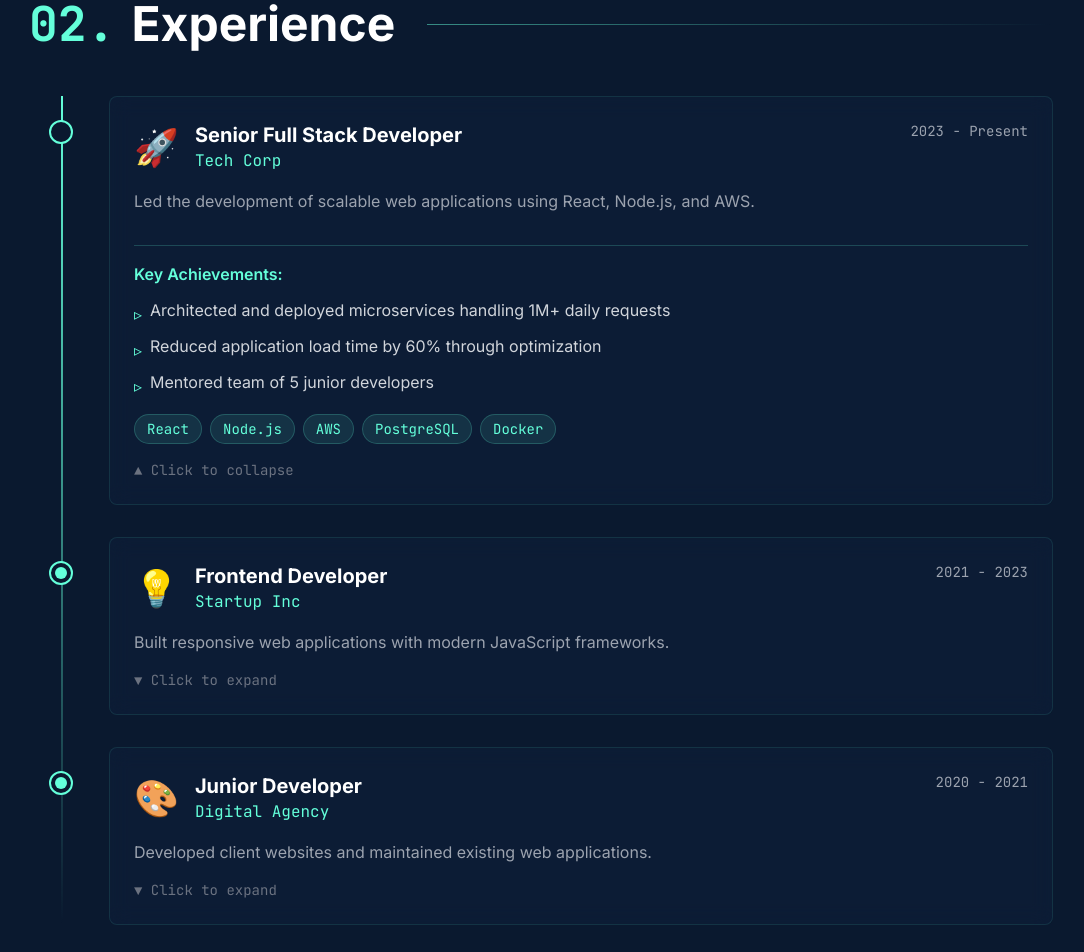
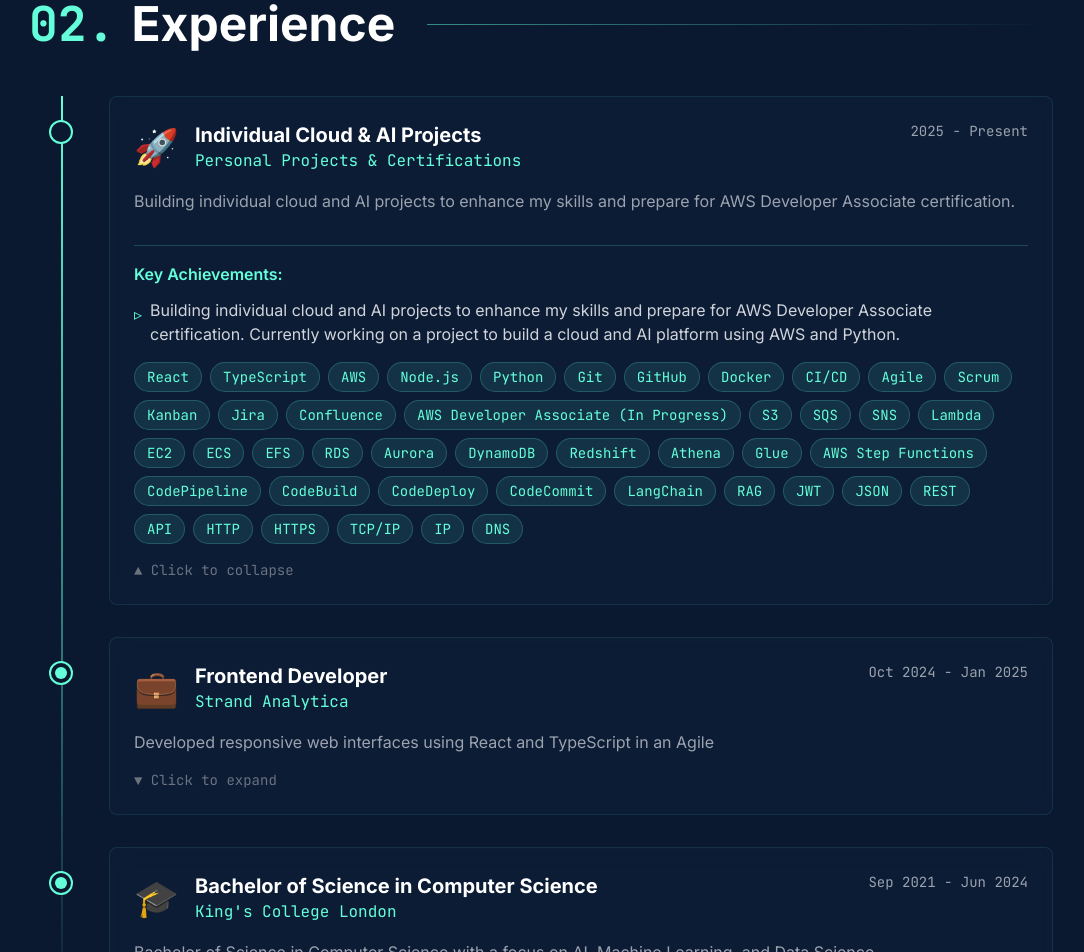
Before and after one commit to egepakten/portfolio-website, a React (Vite) app: page / in a window 1280 px wide. Shown: the part 1680-2632 px from the top of the page, without its empty margins (139-1223 px from the left). Built offline with nearby package versions, Linux system fonts and the light colour scheme.

Commit message:
update: Informations in About and Experience

```diff
--- a/src/components/About.jsx
+++ b/src/components/About.jsx
@@ -7,22 +7,24 @@
 
   const terminalLines = [
     "$ whoami",
-    "> Full-Stack Developer | Creative Coder",
+    "> Junior Software Engineer | Cloud & DevOps Enthusiast",
     "",
     "$ cat bio.txt",
-    "> I'm a passionate developer who loves turning complex problems",
-    "> into simple, beautiful, and intuitive solutions. With a strong",
-    "> foundation in modern web technologies, I specialize in creating",
-    "> seamless user experiences that make an impact.",
+    "> Computer Science graduate from King's College London specializing in",
+    "> cloud engineering and full-stack development. After working as a Frontend",
+    "> Developer at Strand Analytica, I discovered my passion for cloud",
+    "> architecture and DevOps. Currently building WiseUni - a full-stack SaaS",
+    "> platform using AWS - while preparing for AWS Developer Associate",
+    "> certification.",
     "",
     "$ ls skills/",
-    "> Frontend Development  ████████████ 100%",
-    "> Backend Architecture  ██████████░░  85%",
-    "> UI/UX Design          █████████░░░  75%",
-    "> Cloud Infrastructure ████████░░░░  65%",
+    "> React & TypeScript    ████████████ 100%",
+    "> AWS Cloud Services    ██████████░░ 80%",
+    "> Cloud Infrastructure  ████████░░░░  65%",
+    "> DevOps Tools          █████████░░░  75%",
     "",
     "$ echo $INTERESTS",
-    "> [ Open Source, AI/ML, Web3, Creative Coding ]",
+    "> [ Full-Stack Development, AI/ML, Web3, Agentic RAG Systems ]",
   ];
 
   useEffect(() => {
@@ -86,8 +88,8 @@
           {/* Additional Info Cards */}
           <div className="grid grid-cols-1 md:grid-cols-3 gap-6 mt-8">
             {[
-              { number: "50+", label: "Projects Completed" },
-              { number: "5+", label: "Years Experience" },
+              { number: "6+", label: "Projects Completed" },
+              { number: "4+", label: "Years Experience with Coding" },
               { number: "100%", label: "Commitment" },
             ].map((stat, index) => (
               <motion.div
--- a/src/components/Contact.jsx
+++ b/src/components/Contact.jsx
@@ -6,10 +6,10 @@
     {
       name: "LinkedIn",
       icon: "💼",
-      url: "https://linkedin.com/in/yourprofile",
+      url: "https://www.linkedin.com/in/kerem-pakten/",
     },
-    { name: "Twitter", icon: "🐦", url: "https://twitter.com/yourhandle" },
-    { name: "Email", icon: "📧", url: "mailto:egepakten@example.com" },
+
+    { name: "Email", icon: "📧", url: "mailto:egepakten@icloud.com" },
   ];
 
   const handleDownloadCV = () => {
@@ -78,7 +78,7 @@
                 <p className="font-mono text-accent-cyan mb-2">$ status</p>
                 <p className="text-gray-400">
                   <span className="inline-block w-2 h-2 bg-green-500 rounded-full mr-2 animate-pulse" />
-                  Available for freelance work
+                  Available Immediately
                 </p>
               </div>
             </div>
--- a/src/components/Experience.jsx
+++ b/src/components/Experience.jsx
@@ -6,46 +6,119 @@
 
   const experiences = [
     {
-      company: "Tech Corp",
-      position: "Senior Full Stack Developer",
-      period: "2023 - Present",
+      company: "Personal Projects & Certifications",
+      position: "Individual Cloud & AI Projects",
+      period: "2025 - Present",
       logo: "🚀",
       description:
-        "Led the development of scalable web applications using React, Node.js, and AWS.",
+        "Building individual cloud and AI projects to enhance my skills and prepare for AWS Developer Associate certification.",
       achievements: [
-        "Architected and deployed microservices handling 1M+ daily requests",
-        "Reduced application load time by 60% through optimization",
-        "Mentored team of 5 junior developers",
+        "Building individual cloud and AI projects to enhance my skills and prepare for AWS Developer Associate certification. Currently working on a project to build a cloud and AI platform using AWS and Python.",
       ],
-      technologies: ["React", "Node.js", "AWS", "PostgreSQL", "Docker"],
+      technologies: [
+        "React",
+        "TypeScript",
+        "AWS",
+        "Node.js",
+        "Python",
+        "Git",
+        "GitHub",
+        "Docker",
+        "CI/CD",
+        "Agile",
+        "Scrum",
+        "Kanban",
+        "Jira",
+        "Confluence",
+        "AWS Developer Associate (In Progress)",
+        "S3",
+        "SQS",
+        "SNS",
+        "Lambda",
+        "EC2",
+        "ECS",
+        "EFS",
+        "RDS",
+        "Aurora",
+        "DynamoDB",
+        "Redshift",
+        "Athena",
+        "Glue",
+        "AWS Step Functions",
+        "CodePipeline",
+        "CodeBuild",
+        "CodeDeploy",
+        "CodeCommit",
+        "LangChain",
+        "RAG",
+        "JWT",
+        "JSON",
+        "REST",
+        "API",
+        "HTTP",
+        "HTTPS",
+        "TCP/IP",
+        "IP",
+        "DNS",
+      ],
     },
     {
-      company: "Startup Inc",
+      company: "Strand Analytica  ",
       position: "Frontend Developer",
-      period: "2021 - 2023",
-      logo: "💡",
+      period: "Oct 2024 - Jan 2025  ",
+      location: "London, UK",
+      logo: "💼",
       description:
-        "Built responsive web applications with modern JavaScript frameworks.",
+        "Developed responsive web interfaces using React and TypeScript in an Agile",
       achievements: [
-        "Implemented design system used across 10+ products",
-        "Improved conversion rate by 45% through UX improvements",
-        "Integrated third-party APIs and payment systems",
+        "Integrated frontend with AWS-hosted services and contributed to ",
+        "client-facing website deployment. Used Chakra UI for component styling and ",
+        "worked with Jira-based workflows.",
       ],
-      technologies: ["Vue.js", "TypeScript", "Tailwind CSS", "Firebase"],
+      technologies: [
+        "React",
+        "TypeScript",
+        "Tailwind CSS",
+        "Chakra UI",
+        "Jira",
+        "AWS",
+        "Git",
+        "GitHub",
+        "Docker",
+        "CI/CD",
+        "Agile",
+        "Scrum",
+        "Kanban",
+        "Jira",
+        "Confluence",
+      ],
     },
     {
-      company: "Digital Agency",
-      position: "Junior Developer",
-      period: "2020 - 2021",
-      logo: "🎨",
+      company: "King's College London",
+      position: "Bachelor of Science in Computer Science",
+      period: "Sep 2021 - Jun 2024",
+      location: "London, UK",
+      logo: "🎓",
       description:
-        "Developed client websites and maintained existing web applications.",
+        "Bachelor of Science in Computer Science with a focus on AI, Machine Learning, and Data Science.",
       achievements: [
-        "Delivered 20+ client projects on time and within budget",
-        "Created reusable component library",
-        "Collaborated with designers to implement pixel-perfect interfaces",
+        "Built full-stack application with React/TypeScript and Flask",
+        "Implemented 10+ Projects in the field of AI, Python, and Machine Learning",
+        "Team working in projects and group assignments",
       ],
-      technologies: ["JavaScript", "HTML/CSS", "WordPress", "PHP"],
+      technologies: [
+        "React",
+        "TypeScript",
+        "Flask",
+        "Scala",
+        "Java",
+        "Python",
+        "Machine Learning",
+        "AI",
+        "Computer Vision",
+        "Natural Language Processing",
+        "Data Science",
+      ],
     },
   ];
 
--- a/src/components/Hero.jsx
+++ b/src/components/Hero.jsx
@@ -17,17 +17,18 @@
           </p>
 
           <h1 className="text-6xl lg:text-8xl font-bold mb-4 gradient-text">
-            Your Name
+            Kerem Ege Pakten
           </h1>
 
-          <h2 className="text-4xl lg:text-6xl font-bold text-gray-400 mb-8">
-            I craft digital experiences
+          <h2 className="text-4xl lg:text-4xl font-bold text-gray-400 mb-8">
+            Junior Software Engineer | Cloud & DevOps Enthusiast
           </h2>
 
           <p className="text-gray-400 text-lg lg:text-xl max-w-2xl mb-12 leading-relaxed">
-            I'm a creative developer specializing in building exceptional
-            digital experiences. Currently focused on creating accessible,
-            pixel-perfect interfaces with modern web technologies.
+            Computer Science graduate from King's College London specializing in
+            cloud engineering and full-stack development. Experienced with AWS,
+            React, and TypeScript. Currently building Individual Cloud & AI
+            Project - while preparing for AWS Developer Associate certification.
           </p>
 
           <div className="flex flex-wrap gap-6">
--- a/src/components/TechStack.jsx
+++ b/src/components/TechStack.jsx
@@ -18,6 +18,8 @@
     { name: "Docker", proficiency: 82, icon: "🐳", category: "DevOps" },
     { name: "Git", proficiency: 90, icon: "📦", category: "Tools" },
     { name: "GraphQL", proficiency: 78, icon: "◈", category: "API" },
+    { name: "Flask", proficiency: 85, icon: "🐍", category: "Backend" },
+    { name: "Machine Learning", proficiency: 80, icon: "🤖", category: "AI" },
   ];
 
   // Project-Technology mapping with language percentages (demo data)
@@ -208,16 +210,24 @@
                         <h3 className="font-bold text-white mb-2">
                           {tech.name}
                         </h3>
-                        <div className="text-3xl font-bold gradient-text mb-2">
+                        <div className="text-4xl font-bold gradient-text mb-1">
                           {tech.proficiency}%
                         </div>
-                        <p className="text-sm text-gray-400">
+                        <p className="text-xs text-gray-400 mb-2">
                           Proficiency Level
                         </p>
 
+                        {/* Show project count on hover if available */}
+                        {projectTechUsage[tech.name] && (
+                          <p className="text-xs text-accent-cyan font-mono">
+                            Used in {projectTechUsage[tech.name].length} project
+                            {projectTechUsage[tech.name].length > 1 ? "s" : ""}
+                          </p>
+                        )}
+
                         {/* Animated Circle Progress */}
                         <svg
-                          className="absolute inset-0 w-full h-full -rotate-90"
+                          className="absolute inset-0 w-full h-full -rotate-90 pointer-events-none"
                           viewBox="0 0 100 100"
                         >
                           <circle
```
